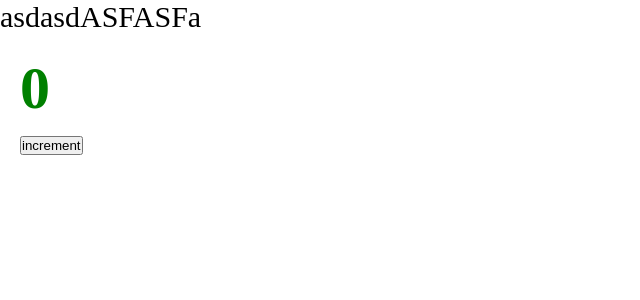
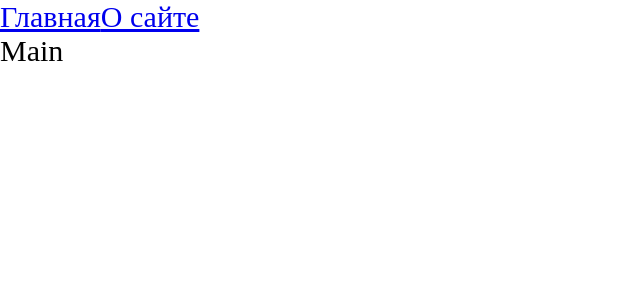
Before and after one commit to dmitriyskrill/production-course, a React app: page / in a window 1280 px wide. Shown: the top 300 px of the page, without its empty margins (0-640 px from the left). Built offline with nearby package versions, Linux system fonts and the light colour scheme.

Commit message:
6 Роутинг Code splitting Lazy Suspence

```diff
--- a/package.json
+++ b/package.json
@@ -15,6 +15,7 @@
     "@types/node": "^18.11.18",
     "@types/react": "^18.0.27",
     "@types/react-dom": "^18.0.10",
+    "@types/react-router-dom": "^5.3.3",
     "@types/webpack": "^5.28.0",
     "@types/webpack-dev-server": "^4.7.2",
     "css-loader": "^6.7.3",
@@ -32,6 +33,7 @@
   },
   "dependencies": {
     "react": "^18.2.0",
-    "react-dom": "^18.2.0"
+    "react-dom": "^18.2.0",
+    "react-router-dom": "^6.8.0"
   }
 }
--- a/src/App.tsx
+++ b/src/App.tsx
@@ -1,14 +1,22 @@
-import React from 'react';
-import Counter from "./components/Counter";
-import './index.scss';
+import { Suspense } from 'react'
+import './index.scss'
+import { Link, Route, Routes } from 'react-router-dom'
+import { AboutPageAsync } from './pages/AboutPage/AboutPage.async'
+import { MainPageAsync } from './pages/MainPage/MainPage.async'
 
 const App = () => {
   return (
     <div className="app">
-      asdasdASFASFa
-      <Counter />
+      <Link to={'/'}>Главная</Link>
+      <Link to={'/about'}>О сайте</Link>
+      <Suspense fallback={<div>Loading...</div>}>
+        <Routes>
+          <Route path={'/about'} element={<AboutPageAsync/>}/>
+          <Route path={'/'} element={<MainPageAsync/>}/>
+        </Routes>
+      </Suspense>
     </div>
-  );
-};
+  )
+}
 
-export default App;
+export default App
--- a/src/index.tsx
+++ b/src/index.tsx
@@ -1,8 +1,11 @@
 import { createRoot } from 'react-dom/client'
 import App from './App'
+import { BrowserRouter } from 'react-router-dom'
 
 createRoot(
   document.getElementById('root')
 ).render(
-  <App/>
+  <BrowserRouter>
+    <App/>
+  </BrowserRouter>
 )
--- /dev/null
+++ b/src/pages/AboutPage/AboutPage.async.tsx
@@ -0,0 +1,6 @@
+import { lazy } from 'react'
+
+export const AboutPageAsync = lazy(() => new Promise(resolve => {
+  // @ts-ignore TODO потом убрать задержку
+  setTimeout(() => resolve(import('./AboutPage')), 2000)
+}))
--- /dev/null
+++ b/src/pages/AboutPage/AboutPage.tsx
@@ -0,0 +1,11 @@
+import React from 'react'
+
+const AboutPage = () => {
+  return (
+    <div>
+      About
+    </div>
+  )
+}
+
+export default AboutPage
--- /dev/null
+++ b/src/pages/MainPage/MainPage.async.tsx
@@ -0,0 +1,6 @@
+import { lazy } from 'react'
+
+export const MainPageAsync = lazy(() => new Promise(resolve => {
+  // @ts-ignore TODO потом убрать задержку
+  setTimeout(() => resolve(import('./MainPage')), 2000)
+}))
--- /dev/null
+++ b/src/pages/MainPage/MainPage.tsx
@@ -0,0 +1,11 @@
+import React from 'react'
+
+const MainPage = () => {
+  return (
+    <div>
+      Main
+    </div>
+  )
+}
+
+export default MainPage
```
Also changed, not shown: 2 other files (tests, documents, lock files or other folders).
